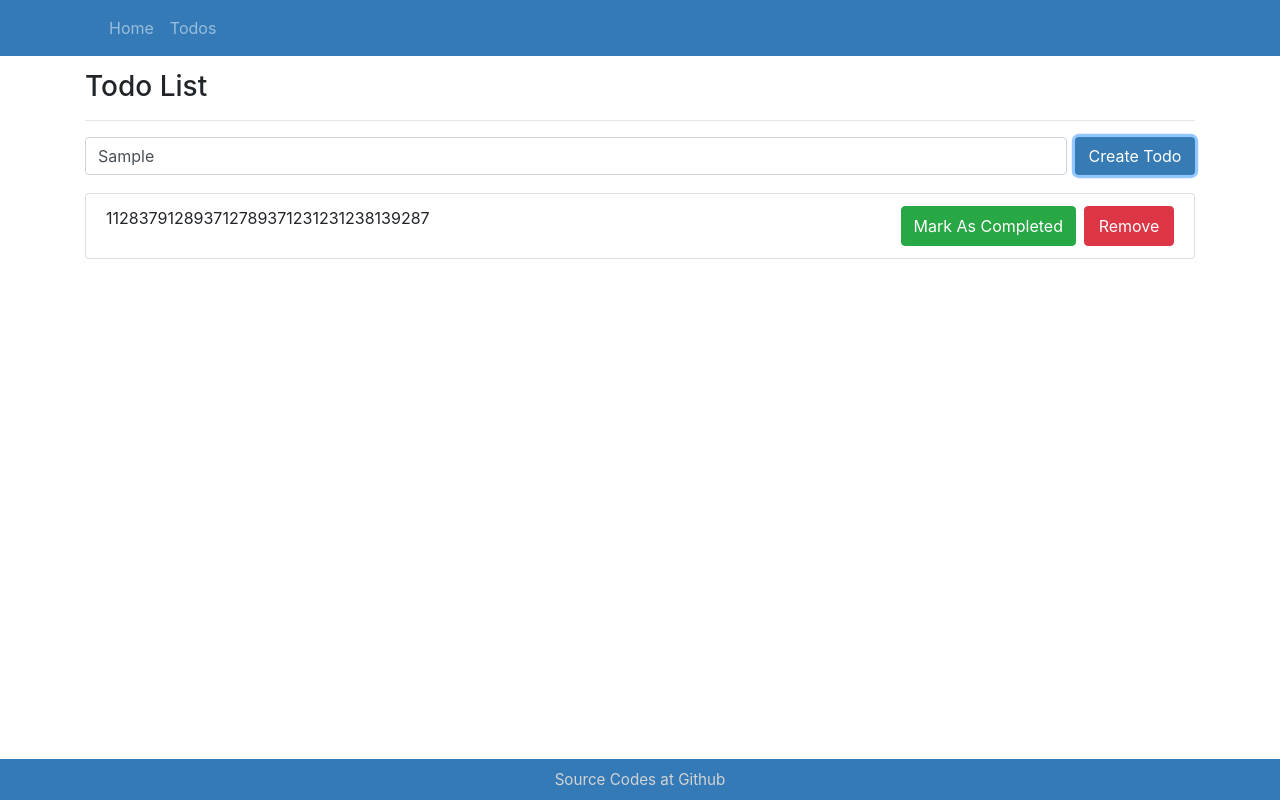
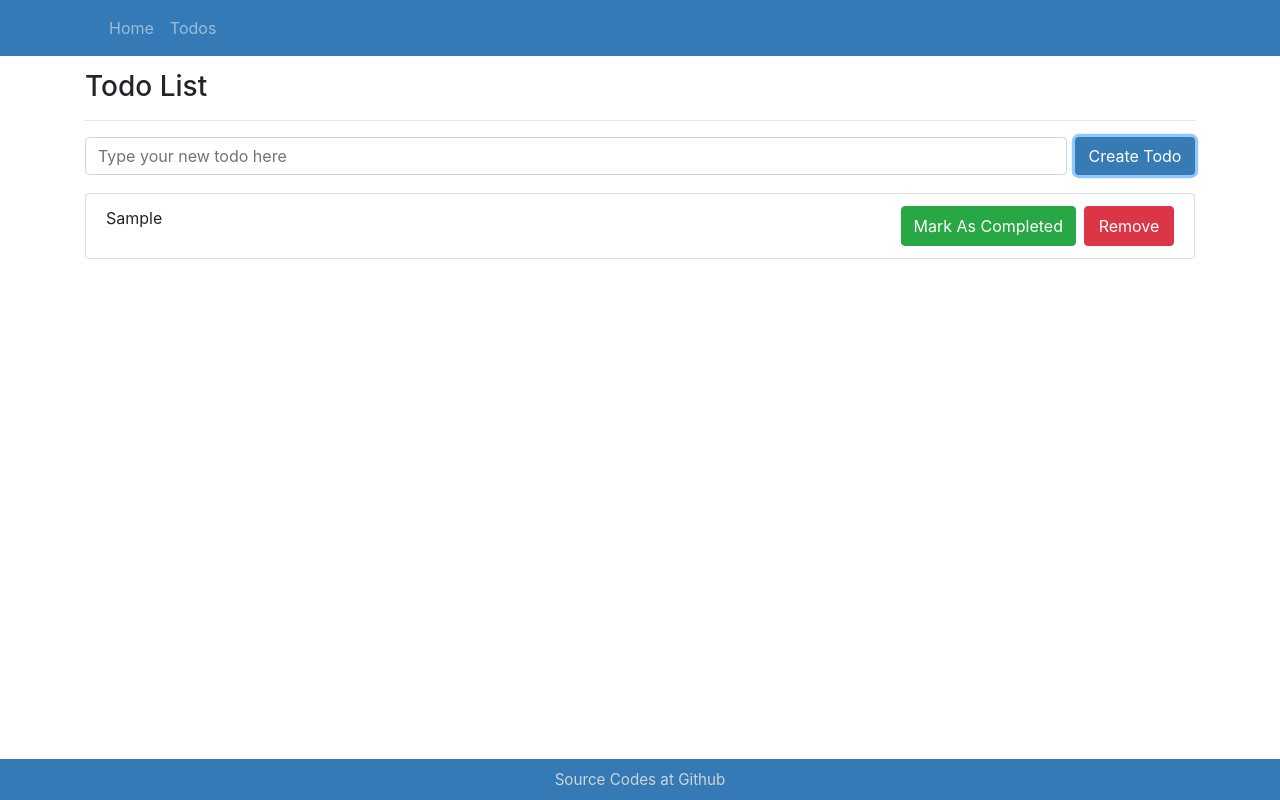
Before and after one commit to BrycenG007/React-Django-Docker, a React (Create React App) app in the folder frontend/: page /todos in a window 1280 px wide. Both pictures are taken after typing "Sample" into the empty fields and a click on the button "Create Todo". Built offline with nearby package versions, Linux system fonts and the light colour scheme.

Commit message:
Add global states using redux

```diff
--- /dev/null
+++ b/frontend/src/components/todo/CreateTodoForm.js
@@ -0,0 +1,61 @@
+import React, { Component } from 'react';
+import { Form, Input, Button } from 'reactstrap';
+import { connect  } from 'react-redux';
+import { createTodo } from '../../redux/todo/actions';
+
+class CreateTodoForm extends Component {
+  state = {
+    text: ''
+  };
+
+  onCreateTodo = (event) => {
+    const { todos, onCreateTodo } = this.props;
+    const isDuplicateTodo = todos.some((todo) => (
+      todo.text === this.state.text
+    ));
+    if (!isDuplicateTodo) {
+      onCreateTodo(this.state.text);
+      this.setState({ text: '' });
+    }
+  };
+
+  onChange = (event) => {
+    this.setState({
+      [event.target.name]: event.target.value
+    });
+  };
+
+  render() {
+    return (
+      <Form
+        className="d-flex"
+      >
+        <Input
+          className="flex-grow-1"
+          type="text"
+          name="text"
+          placeholder="Type your new todo here"
+          value={this.state.text}
+          onChange={this.onChange}
+        />
+        <Button
+          color="primary"
+          style={{ minWidth: "120px", marginLeft: "8px" }}
+          onClick={this.onCreateTodo}
+        >
+          Create Todo
+        </Button>
+      </Form>
+    );
+  }
+}
+
+const mapStateToProps = (state) => ({
+  todos: state.todos,
+});
+
+const mapDispatchToProps = (dispatch) => ({
+  onCreateTodo: text => dispatch(createTodo(text)),
+});
+
+export default connect(mapStateToProps, mapDispatchToProps)(CreateTodoForm);
--- a/frontend/src/components/todo/NewTodoForm.js
+++ /dev/null
@@ -1,45 +0,0 @@
-import React, { Component, Fragment } from 'react';
-import { Form, Input, Button } from 'reactstrap';
-
-class NewTodoForm extends Component {
-  state = {
-    todo: ''
-  };
-
-  onCreateTodo = (event) => {
-    event.preventDefault();
-    console.log('onCreateTodo');
-  };
-
-  onChange = (event) => {
-    this.setState({
-      [event.target.name]: event.target.value
-    });
-  };
-
-  render() {
-    return (
-      <Form
-        className="d-flex"
-        onSubmit={this.onCreateTodo}
-      >
-        <Input
-          className="flex-grow-1"
-          type="text"
-          name="todo"
-          placeholder="Type your new todo here"
-          value={this.state.todo}
-          onChange={this.onChange}
-        />
-        <Button
-          color="primary"
-          style={{ minWidth: "120px", marginLeft: "8px" }}
-        >
-          Create Todo
-        </Button>
-      </Form>
-    );
-  }
-}
-
-export default NewTodoForm;
--- a/frontend/src/components/todo/TodoList.js
+++ b/frontend/src/components/todo/TodoList.js
@@ -1,9 +1,12 @@
 import React, { Component } from 'react';
 import { ListGroup, ListGroupItem, ListGroupItemText, Button } from 'reactstrap';
+import { connect } from 'react-redux';
+import { removeTodo } from '../../redux/todo/actions';
 
 class TodoList extends Component {
   render() {
-    const todos = this.props.todos;
+    const { todos, onRemoveTodo } = this.props;
+
     return (
       <ListGroup>
         {todos.map((todo, key) => (
@@ -23,6 +26,7 @@
             <Button
               color="danger"
               style={{ minWidth: "90px", marginLeft: "8px" }}
+              onClick={() => onRemoveTodo(todo.text)}
             >
               Remove
             </Button>
@@ -33,4 +37,12 @@
   }
 }
 
-export default TodoList;
+const mapStateToProps = (state) => ({
+  todos: state.todos,
+});
+
+const mapDispatchToProps = (dispatch) => ({
+  onRemoveTodo: text => dispatch(removeTodo(text)),
+});
+
+export default connect(mapStateToProps, mapDispatchToProps)(TodoList);
--- a/frontend/src/components/todo/TodoPage.js
+++ b/frontend/src/components/todo/TodoPage.js
@@ -1,12 +1,10 @@
 import React, { Component } from 'react';
 import { Container, Row, Col } from 'reactstrap';
-import NewTodoForm from './NewTodoForm';
+import CreateTodoForm from './CreateTodoForm';
 import TodoList from './TodoList';
 
 class TodoPage extends Component {
   render() {
-    const todos = [{text: '112837912893712789371231231238139287'}]
-
     return (
       <Container>
         <Row>
@@ -17,15 +15,13 @@
         </Row>
         <Row>
           <Col>
-            <NewTodoForm />
+            <CreateTodoForm />
           </Col>
         </Row>
         <Row
           style={{ marginTop: "18px" }}>
           <Col>
-            <TodoList
-              todos={todos}
-            />
+            <TodoList />
           </Col>
         </Row>
       </Container>
--- a/frontend/src/index.js
+++ b/frontend/src/index.js
@@ -1,6 +1,8 @@
 import React from 'react';
 import ReactDOM from 'react-dom';
 import { BrowserRouter as Router } from 'react-router-dom';
+import { Provider } from 'react-redux';
+import { configureStore } from './redux/store';
 import 'bootstrap/dist/css/bootstrap.css';
 import './index.css';
 import App from './components/App';
@@ -12,7 +14,11 @@
   <React.StrictMode>
     <Router>
       <NavBar />
-      <App />
+      <Provider
+        store={configureStore()}
+      >
+        <App />
+      </Provider>
     </Router>
     <Footer />
   </React.StrictMode>,
--- /dev/null
+++ b/frontend/src/redux/store.js
@@ -0,0 +1,10 @@
+import { createStore, combineReducers } from 'redux';
+import { todos } from './todo/reducers';
+
+const reducers = {
+  todos,
+};
+
+const rootReducer = combineReducers(reducers);
+
+export const configureStore = () => createStore(rootReducer);
--- /dev/null
+++ b/frontend/src/redux/todo/actions.js
@@ -0,0 +1,11 @@
+export const CREATE_TODO = 'CREATE_TODO';
+export const createTodo = (text) => ({
+  type: CREATE_TODO,
+  payload: { text },
+});
+
+export const REMOVE_TODO = 'REMOVE_TODO';
+export const removeTodo = (text) => ({
+  type: REMOVE_TODO,
+  payload: { text },
+});
--- /dev/null
+++ b/frontend/src/redux/todo/reducers.js
@@ -0,0 +1,22 @@
+import { CREATE_TODO, REMOVE_TODO } from './actions';
+
+export const todos = (state = [], action) => {
+  const { type, payload } = action;
+
+  switch (type) {
+    case CREATE_TODO: {
+      const { text } = payload;
+      const newTodo = {
+        text,
+        isCompleted: false,
+      };
+      return state.concat(newTodo);
+    }
+    case REMOVE_TODO: {
+      const { text } = payload;
+      return state.filter(todo => todo.text !== text);
+    }
+    default:
+      return state;
+  }
+}
```
